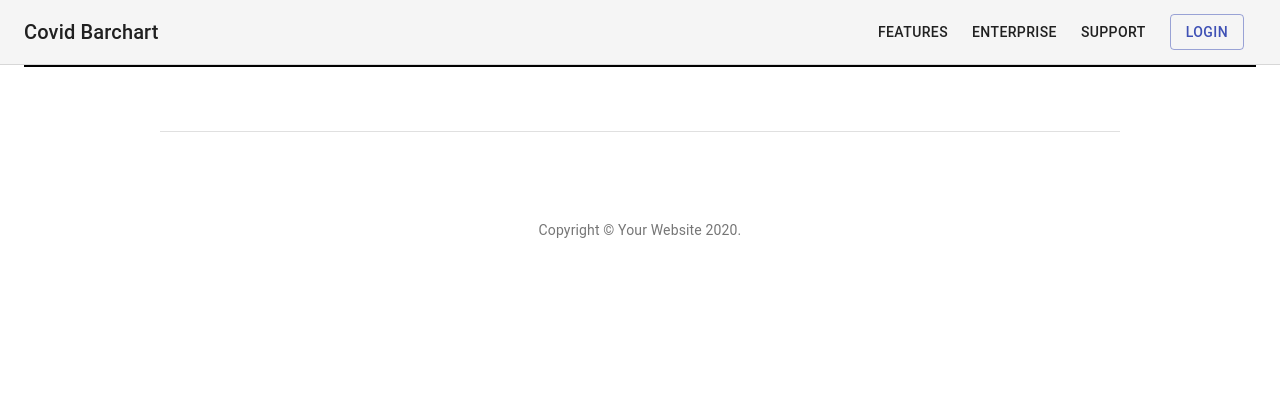
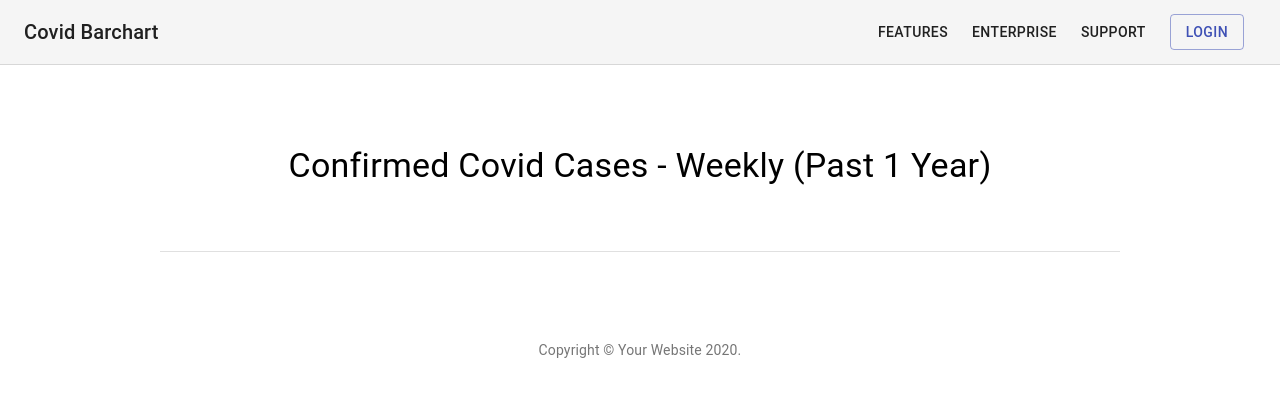
Before and after one commit to eskaine/covid-barchart, a React (Create React App) app: page / in a window 1280 px wide. Shown: the top 396 px of the page. Built offline with nearby package versions, Linux system fonts and the light colour scheme; no server answers.

Commit message:
chart title

```diff
--- a/src/components/Content.jsx
+++ b/src/components/Content.jsx
@@ -1,5 +1,6 @@
 import React, { useState, useEffect } from 'react';
 import Container from '@material-ui/core/Container';
+import Typography from '@material-ui/core/Typography';
 import * as d3 from 'd3';
 
 function Content({ data }) {
@@ -59,8 +60,11 @@ function Content({ data }) {
   }, [data]);
 
   return (
-    <Container>
-      <div id="barchart" className="chart"></div>
+    <Container className="chart">
+      <Typography variant="h4" component="h4" align="center">
+        Confirmed Covid Cases - Weekly (Past 1 Year)
+      </Typography>
+      <div id="barchart"></div>
     </Container>
   );
 }
--- a/src/index.css
+++ b/src/index.css
@@ -11,5 +11,6 @@ code {
 }
 
 .chart {
-  border: 1px solid black;
+  padding-top: 5em;
+  /* border: 1px solid black; */
 }
```
